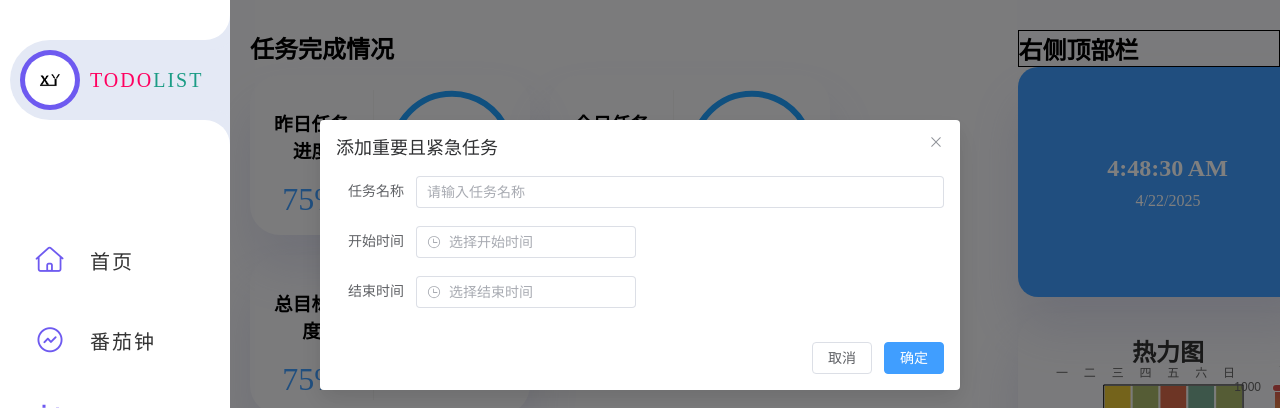
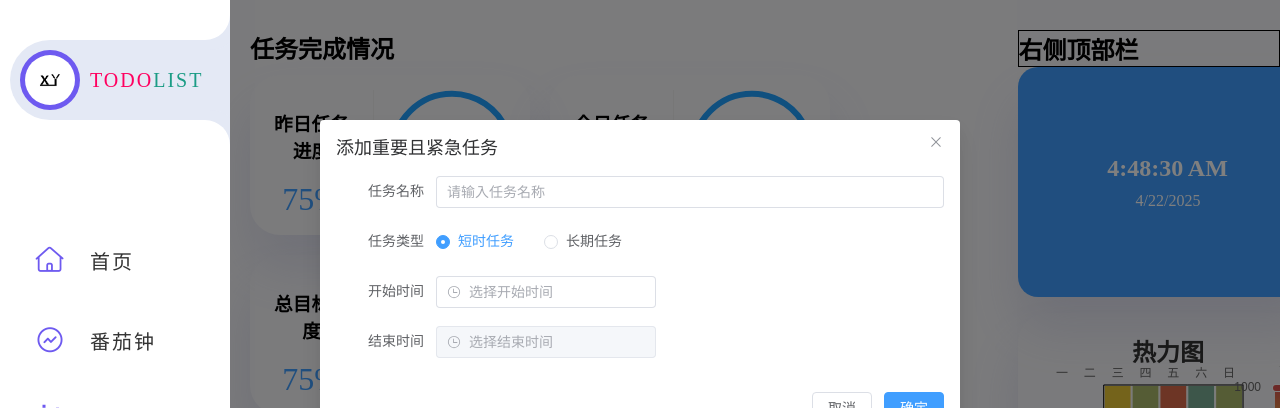
Before and after one commit to YLaoYongY/Vue-ScholarSidekickPlanner, a Vue app: page /home in a window 1280 px wide. Both pictures are taken after a click on the element "重要且紧急". Shown: the top 408 px of the page. Built offline with nearby package versions, Linux system fonts and the light colour scheme; a web font is replaced by a local one.

Commit message:
添加短时任务功能完成

```diff
--- a/src/views/home/components/MainContent/MainToDo.vue
+++ b/src/views/home/components/MainContent/MainToDo.vue
@@ -35,11 +35,18 @@
 
   const newTask = ref({
     name: '',
+    taskType: 'short', // 'short'或'long'
     startTime: '',
     endTime: '',
+    duration: 0.5, // 默认半小时
     priority: '',
+    dateRange: [],
   })
-
+  // 添加任务类型选项
+  const taskTypeOptions = ref([
+    { label: '短时任务', value: 'short' },
+    { label: '长期任务', value: 'long' },
+  ])
   // 计算属性
   const currentQuadrantLabel = computed(() => {
     const quadrant = quadrants.value.find(q => q.type === currentQuadrant.value)
@@ -67,24 +74,84 @@
       startTime: '',
       endTime: '',
       priority: isCustomTask.value ? '' : currentQuadrant.value,
+      taskType: 'short', // 强制重置为短时任务
     }
   }
 
+  // 修改addTask方法
   const addTask = () => {
     if (!newTask.value.name) {
+      ElMessage.error('请输入任务名称')
       return
     }
 
-    const newTaskData = {
-      name: newTask.value.name,
-      startTime: newTask.value.startTime,
-      endTime: newTask.value.endTime,
-      priority: isCustomTask.value ? newTask.value.priority : currentQuadrant.value,
+    // 生成任务列表
+    const generatedTasks = []
+
+    if (newTask.value.taskType === 'short') {
+      if (!newTask.value.startTime || !newTask.value.endTime) {
+        ElMessage.error('请选择完整时间范围')
+        return
+      }
+
+      if (newTask.value.endTime < newTask.value.startTime) {
+        ElMessage.error('结束时间不能早于开始时间')
+        return
+      }
+
+      const today = new Date().toISOString().split('T')[0]
+
+      generatedTasks.push({
+        id: Date.now(), // 使用统一时间戳
+        name: newTask.value.name,
+        startTime: new Date(`${today}T${newTask.value.startTime}:00`),
+        endTime: new Date(`${today}T${newTask.value.endTime}:00`),
+        priority: isCustomTask.value ? newTask.value.priority : currentQuadrant.value,
+      })
+    } else {
+      // 长期任务处理
+      if (!newTask.value.startTime || !newTask.value.endTime) {
+        ElMessage.error('请选择完整日期范围')
+        return
+      }
+
+      const startDate = new Date(newTask.value.startTime)
+      const endDate = new Date(newTask.value.endTime)
+      endDate.setHours(23, 59, 59) // 包含结束日期的全天
+
+      // 生成每日任务
+      for (let day = new Date(startDate); day <= endDate; day.setDate(day.getDate() + 1)) {
+        const taskDate = new Date(day)
+        generatedTasks.push({
+          name: newTask.value.name,
+          startTime: new Date(taskDate.setHours(9, 0)), // 默认9点开始
+          endTime: new Date(taskDate.setHours(9 + (newTask.value.duration * 60) / 60, 0)),
+          priority: isCustomTask.value ? newTask.value.priority : currentQuadrant.value,
+        })
+      }
+
+      const exists = tasks.value.some(t => t.name === newTask.value.name && t.startTime === generatedTasks[0].startTime)
+      if (exists) {
+        ElMessage.warning('相同任务已存在')
+        return
+      }
     }
-    taskStore.addTask(newTask.value)
+
+    // 添加日期范围变化处理
+    const handleDateRangeChange = dates => {
+      if (dates && dates.length === 2) {
+        newTask.value.startTime = dates[0] + ' 00:00:00'
+        newTask.value.endTime = dates[1] + ' 23:59:59'
+      } else {
+        newTask.value.startTime = ''
+        newTask.value.endTime = ''
+      }
+    }
+    tasks.value = [...tasks.value, ...generatedTasks] // 单次批量添加
+    generatedTasks.forEach(task => taskStore.addTask(task)) // 同步到store
+
     taskModalVisible.value = false
   }
-
   const onDragEnd = () => {
     // 可以在这里保存排序后的任务顺序
     // taskStore.updateTaskOrder(taskStore.tasks)
@@ -93,7 +160,23 @@
 
   const formatTime = time => {
     if (!time) return '未设置'
-    return new Date(time).toLocaleString()
+
+    // 处理纯时间字符串 (HH:mm)
+    if (typeof time === 'string' && time.match(/^\d{2}:\d{2}$/)) {
+      const [hours, minutes] = time.split(':')
+      const date = new Date()
+      date.setHours(hours)
+      date.setMinutes(minutes)
+      return date.toLocaleTimeString('zh-CN', { hour: '2-digit', minute: '2-digit' })
+    }
+
+    return new Date(time).toLocaleString('zh-CN', {
+      year: 'numeric',
+      month: '2-digit',
+      day: '2-digit',
+      hour: '2-digit',
+      minute: '2-digit',
+    })
   }
 </script>
 <template>
@@ -155,24 +238,67 @@
       </draggable>
     </div>
 
-    <!-- 任务模态框 -->
     <el-dialog v-model="taskModalVisible" :title="`添加${currentQuadrantLabel}任务`">
-      <el-form :model="newTask" label-width="80px">
+      <el-form :model="newTask" label-width="100px">
         <el-form-item label="任务名称">
-          <el-input v-model="newTask.name" placeholder="请输入任务名称"></el-input>
+          <el-input v-model="newTask.name" placeholder="请输入任务名称" />
         </el-form-item>
-        <el-form-item label="开始时间">
-          <el-date-picker v-model="newTask.startTime" type="datetime" placeholder="选择开始时间" />
+
+        <el-form-item label="任务类型">
+          <el-radio-group v-model="newTask.taskType">
+            <el-radio v-for="item in taskTypeOptions" :key="item.value" :label="item.value">
+              {{ item.label }}
+            </el-radio>
+          </el-radio-group>
         </el-form-item>
-        <el-form-item label="结束时间">
-          <el-date-picker v-model="newTask.endTime" type="datetime" placeholder="选择结束时间" />
-        </el-form-item>
+
+        <template v-if="newTask.taskType === 'short'">
+          <el-form-item label="开始时间">
+            <el-time-picker
+              v-model="newTask.startTime"
+              placeholder="选择开始时间"
+              format="HH:mm"
+              value-format="HH:mm"
+              @change="val => (newTask.startTime = val)"
+            />
+          </el-form-item>
+          <el-form-item label="结束时间">
+            <el-time-picker
+              v-model="newTask.endTime"
+              placeholder="选择结束时间"
+              format="HH:mm"
+              value-format="HH:mm"
+              :disabled="!newTask.startTime"
+              @change="val => (newTask.endTime = val)"
+            />
+          </el-form-item>
+        </template>
+
+        <template v-else>
+          <el-form-item label="日期范围">
+            <el-date-picker
+              v-model="newTask.dateRange"
+              type="daterange"
+              range-separator="至"
+              start-placeholder="开始日期"
+              end-placeholder="结束日期"
+              value-format="YYYY-MM-DD"
+              @change="handleDateRangeChange"
+            />
+          </el-form-item>
+          <el-form-item label="所需时间">
+            <el-input-number v-model="newTask.duration" :min="0.5" :max="8" :step="0.5" label="小时" />
+            <span class="ml-2">小时</span>
+          </el-form-item>
+        </template>
+
         <el-form-item label="优先级" v-if="isCustomTask">
           <el-select v-model="newTask.priority" placeholder="请选择优先级">
             <el-option v-for="item in priorityOptions" :key="item.value" :label="item.label" :value="item.value" />
           </el-select>
         </el-form-item>
       </el-form>
+
       <template #footer>
         <el-button @click="taskModalVisible = false">取消</el-button>
         <el-button type="primary" @click="addTask">确定</el-button>
@@ -182,6 +308,18 @@
 </template>
 
 <style scoped>
+  /* 模态框样式 */
+  .el-date-editor.el-input {
+    width: 100%;
+  }
+
+  .el-input-number {
+    margin-right: 10px;
+  }
+
+  .ml-2 {
+    margin-left: 8px;
+  }
   /* 主页待办 */
   .main-todo {
     display: flex;
```
Also changed, not shown: src/stores/modules/set.js (added).
